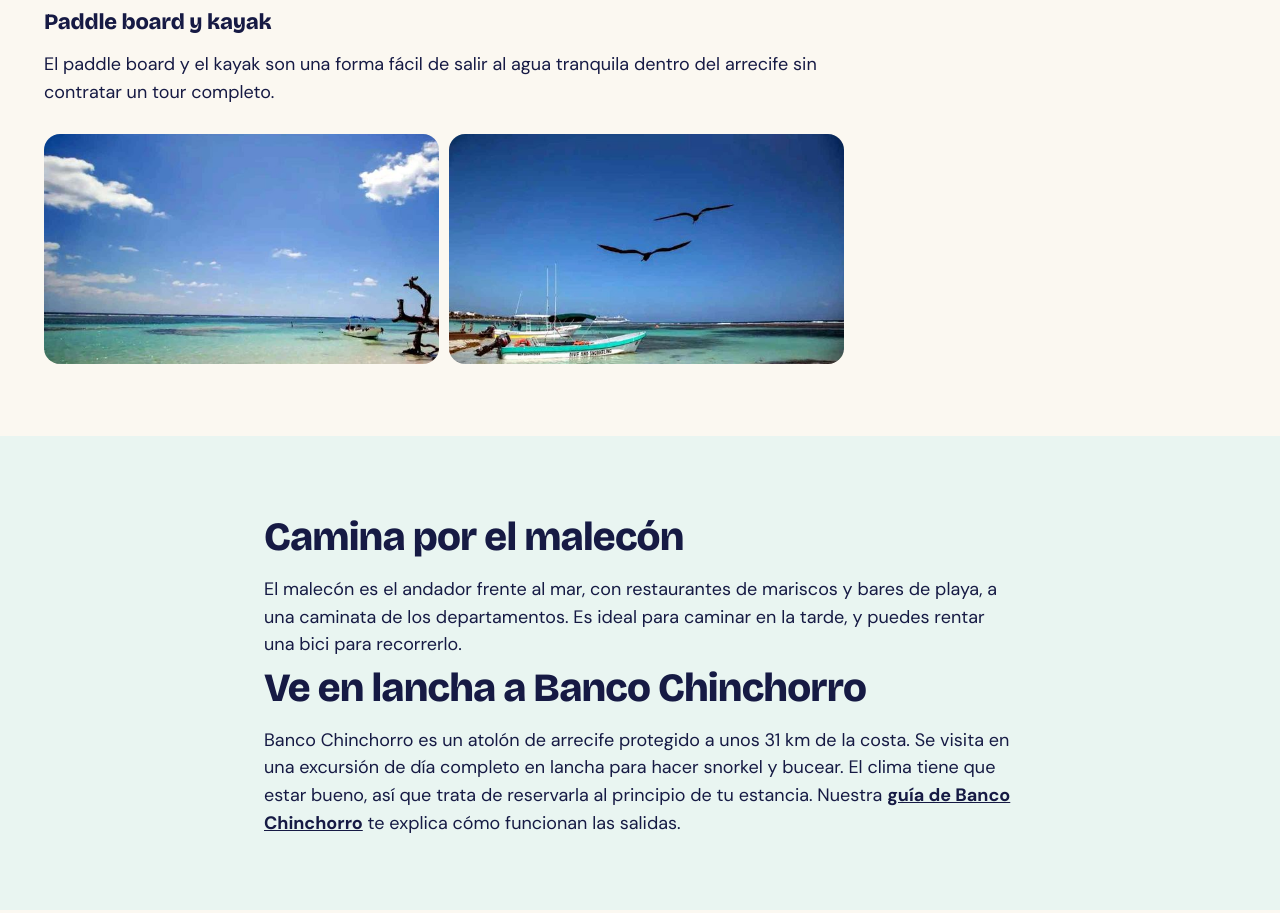
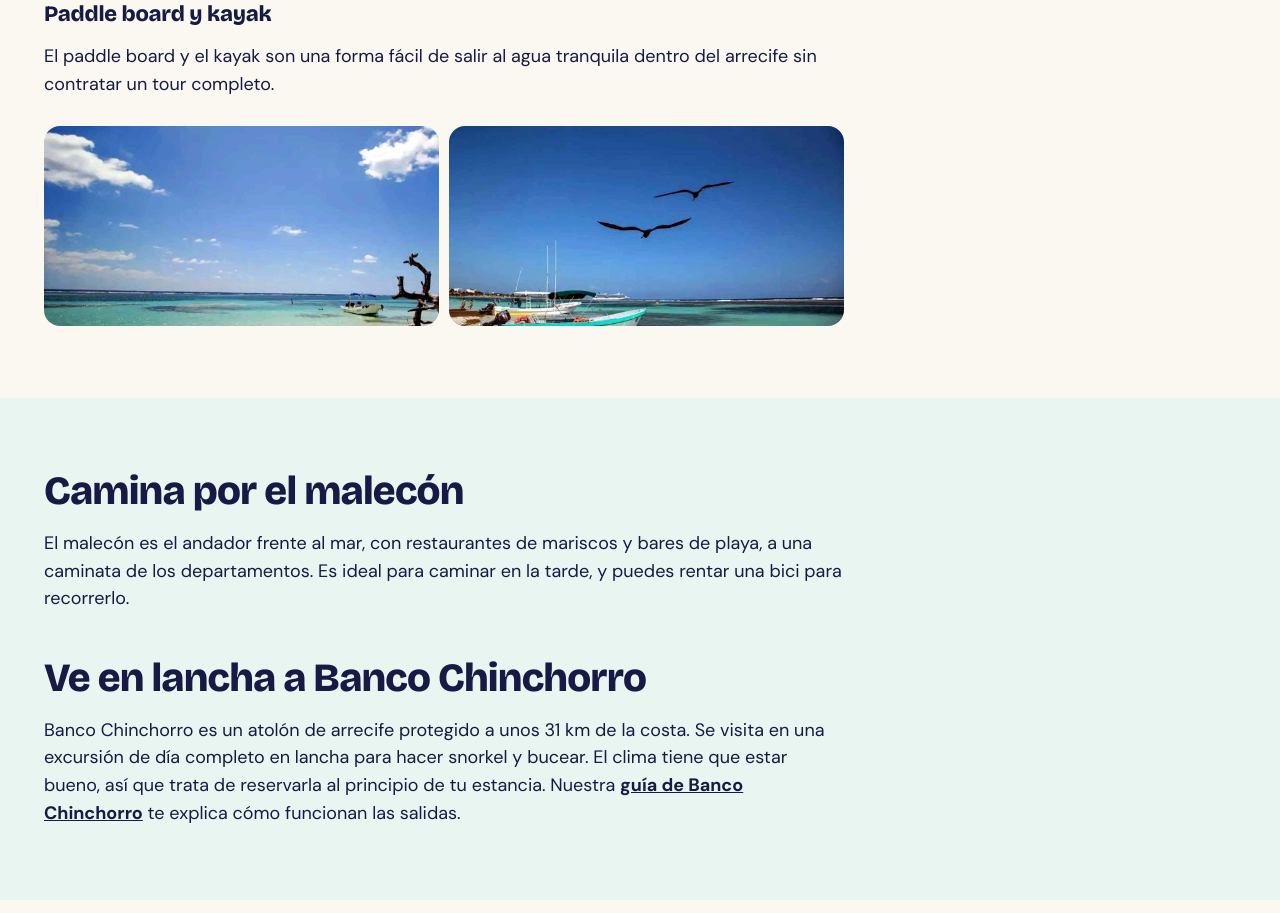
Before and after one commit to aaronvanwachem11/apartments-tukano, a plain HTML site: page es/mahahual/que-hacer/index.html in a window 1280 px wide. Shown: the part 1175-2088 px from the top of the page. Drawn offline with Linux system fonts and the light colour scheme.

Commit message:
Tidy content-page layout and keep the header nav on one line
Align the mint sections with the rest of the page, fit the photo grid to
four across, space prose headings, and stop nav items wrapping by hiding
the text links below 1040px instead of 900px.

Co-Authored-By: Claude Opus 5.5 <noreply@anthropic.com>
Claude-Session: https://claude.ai/code/session_0137ankwCbNnqbS1kBz82VSw

```diff
--- a/assets/css/site.css
+++ b/assets/css/site.css
@@ -274,7 +274,8 @@ input:focus,select:focus,textarea:focus{border-color:var(--navy);outline:none;bo
 .actions .btn-green{font-size:16px;padding:12px 22px}
 .prose{max-width:800px}
 .prose>*+*{margin-top:16px}
-.prose h2{font-size:clamp(28px,3.2vw,40px);margin-top:8px}
+.prose h2{font-size:clamp(28px,3.2vw,40px)}
+.prose>h2:not(:first-child){margin-top:44px}
 .prose h3{font-size:22px;letter-spacing:-.01em;margin-top:28px}
 .prose p,.prose li{font-size:18px}
 .prose ul{padding-left:22px} .prose li+li{margin-top:8px}
@@ -282,8 +283,8 @@ input:focus,select:focus,textarea:focus{border-color:var(--navy);outline:none;bo
 .specs{list-style:none;margin:0;padding:0 !important;display:grid;grid-template-columns:repeat(auto-fit,minmax(min(250px,100%),1fr));gap:10px}
 .specs li{background:#fff;border:1px solid var(--line);border-radius:14px;padding:12px 16px;margin:0 !important}
 .explore .specs li{border-color:#D3E8E0}
-.photo-grid{display:grid;grid-template-columns:repeat(auto-fit,minmax(min(240px,100%),1fr));gap:10px;margin-top:28px}
-.photo-grid img{width:100%;height:230px;object-fit:cover;border-radius:16px}
+.photo-grid{display:grid;grid-template-columns:repeat(auto-fit,minmax(min(170px,100%),1fr));gap:10px;margin-top:28px}
+.photo-grid img{width:100%;height:200px;object-fit:cover;border-radius:16px}
 .cta{background:var(--navy);color:#fff;border-radius:var(--r);padding:40px;display:flex;flex-wrap:wrap;gap:24px 40px;align-items:center;justify-content:space-between}
 .cta>div:first-child{flex:1 1 380px;min-width:0;display:flex;flex-direction:column;gap:12px}
 .cta p{color:var(--muted-on-navy);font-size:18px}
@@ -293,3 +294,7 @@ input:focus,select:focus,textarea:focus{border-color:var(--navy);outline:none;bo
 .apt-more a{font-weight:700}
 .card h3 a{color:inherit} .card h3 a:hover{color:#C8521A}
 .explore-more{margin-top:24px;font-size:18px} .explore-more a{font-weight:700}
+
+.nav-links a,.nav .btn{white-space:nowrap}
+@media (max-width:1120px){.nav-links{gap:18px;font-size:16px}.nav{gap:16px 20px}}
+@media (max-width:1040px){.nav-links{display:none}}
--- a/es/mahahual/que-hacer/index.html
+++ b/es/mahahual/que-hacer/index.html
@@ -165,11 +165,13 @@ height="0" width="0" style="display:none;visibility:hidden"></iframe></noscript>
   </div>
 </section>
 <section class="explore">
-  <div class="wrap section prose">
+  <div class="wrap section">
+  <div class="prose">
 <h2>Camina por el malecón</h2>
 <p>El malecón es el andador frente al mar, con restaurantes de mariscos y bares de playa, a una caminata de los departamentos. Es ideal para caminar en la tarde, y puedes rentar una bici para recorrerlo.</p>
 <h2>Ve en lancha a Banco Chinchorro</h2>
 <p>Banco Chinchorro es un atolón de arrecife protegido a unos 31 km de la costa. Se visita en una excursión de día completo en lancha para hacer snorkel y bucear. El clima tiene que estar bueno, así que trata de reservarla al principio de tu estancia. Nuestra <a href="/es/mahahual/banco-chinchorro/">guía de Banco Chinchorro</a> te explica cómo funcionan las salidas.</p>
+  </div>
   </div>
 </section>
 <section class="wrap section">
@@ -184,13 +186,15 @@ height="0" width="0" style="display:none;visibility:hidden"></iframe></noscript>
   </div>
 </section>
 <section class="explore">
-  <div class="wrap section prose">
+  <div class="wrap section">
+  <div class="prose">
 <h2 id="donde-comer">Dónde comer cerca de los departamentos</h2>
 <p>Estos son nuestros favoritos, y todos te quedan a una caminata fácil de los departamentos.</p>
 <p>Para desayunar, nuestro favorito es Café Colonial.</p>
 <p>Para tacos casi no tienes que moverte: hay muchos puestos de tacos a pie de calle justo afuera del edificio. Cuando se nos antojan unos tacos al pastor, vamos a la Taquería El Pastorcito, otro de nuestros favoritos.</p>
 <p>Para mariscos, Camaroncito Caribeño es uno de nuestros restaurantes favoritos. Está en Calle Huauchinango, la misma calle de los departamentos, y en el camino pasas por varios puestos de tacos buenísimos.</p>
 <p>¿Te quedas varios días? Nuestros <a href="/es/departamentos/dos-recamaras/">departamentos de 2 recámaras</a> tienen cocina equipada para las noches en que prefieras cocinar.</p>
+  </div>
   </div>
 </section>
 <section class="wrap section" aria-labelledby="faq-h">
```
Also changed, not shown: apartments/three-bedroom/index.html (+3 -1 lines), apartments/two-bedroom/index.html (+3 -1 lines), es/departamentos/dos-recamaras/index.html (+3 -1 lines), es/departamentos/tres-recamaras/index.html (+3 -1 lines), es/estancias-largas/index.html (+3 -1 lines), es/mahahual/banco-chinchorro/index.html (+3 -1 lines), es/mahahual/como-llegar/index.html (+3 -1 lines), long-stays/index.html (+3 -1 lines), mahahual/banco-chinchorro/index.html (+3 -1 lines), mahahual/getting-there/index.html (+3 -1 lines), mahahual/things-to-do/index.html (+6 -2 lines).
